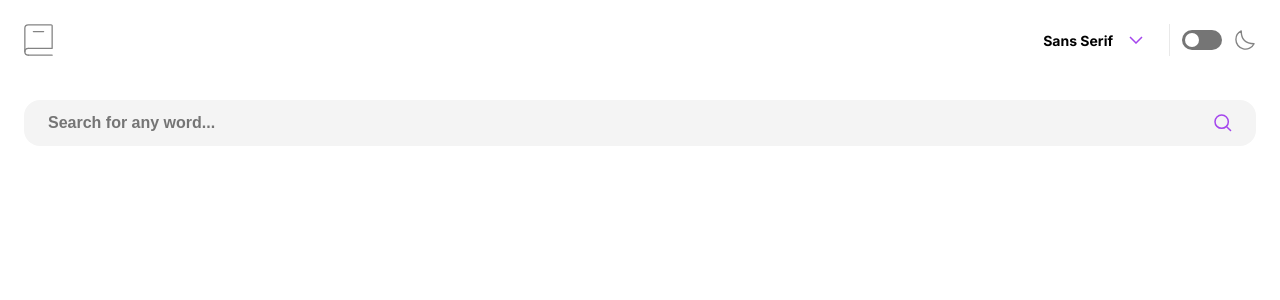
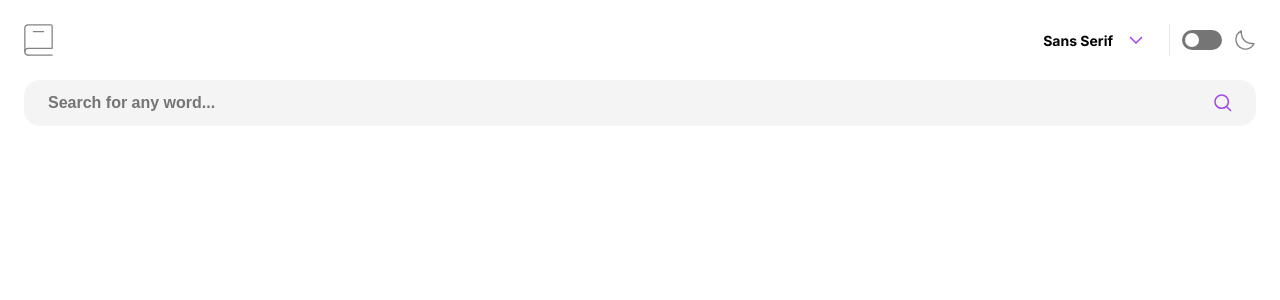
Before and after one commit to outHereSam/dictionary-web-app, an Angular app: page / in a window 1280 px wide. Shown: the top 300 px of the page. Built offline with nearby package versions, Linux system fonts and the light colour scheme.

Commit message:
Fixes main content top margin

```diff
--- a/src/app/app.component.sass
+++ b/src/app/app.component.sass
@@ -14,4 +14,4 @@ main
         font-family: $monospace-stack
 
     .main-container
-        margin: 20px 24px
+        margin: 0 24px
```
